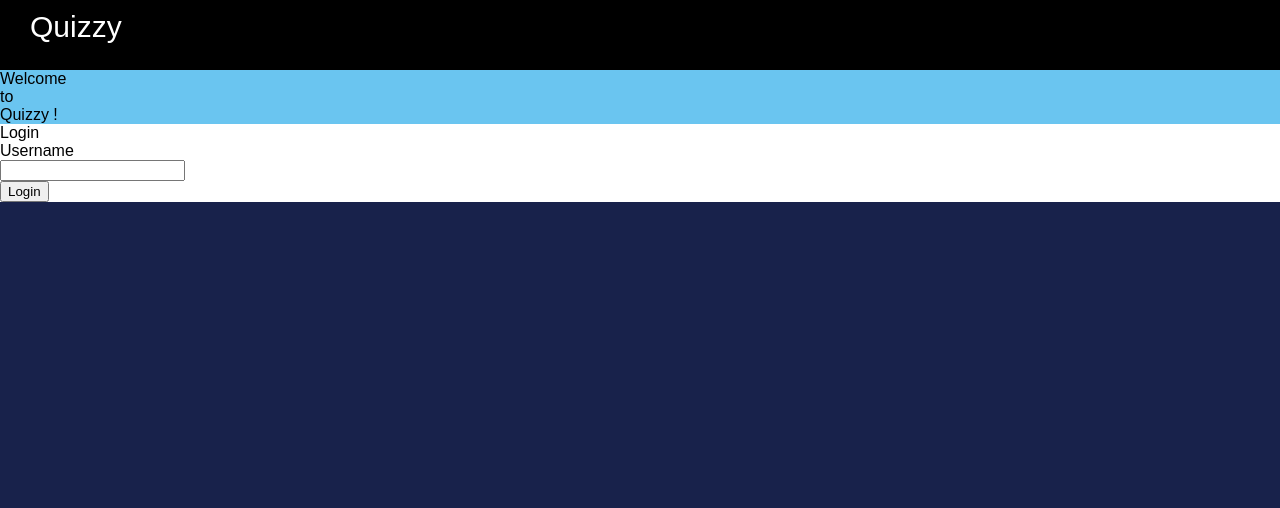
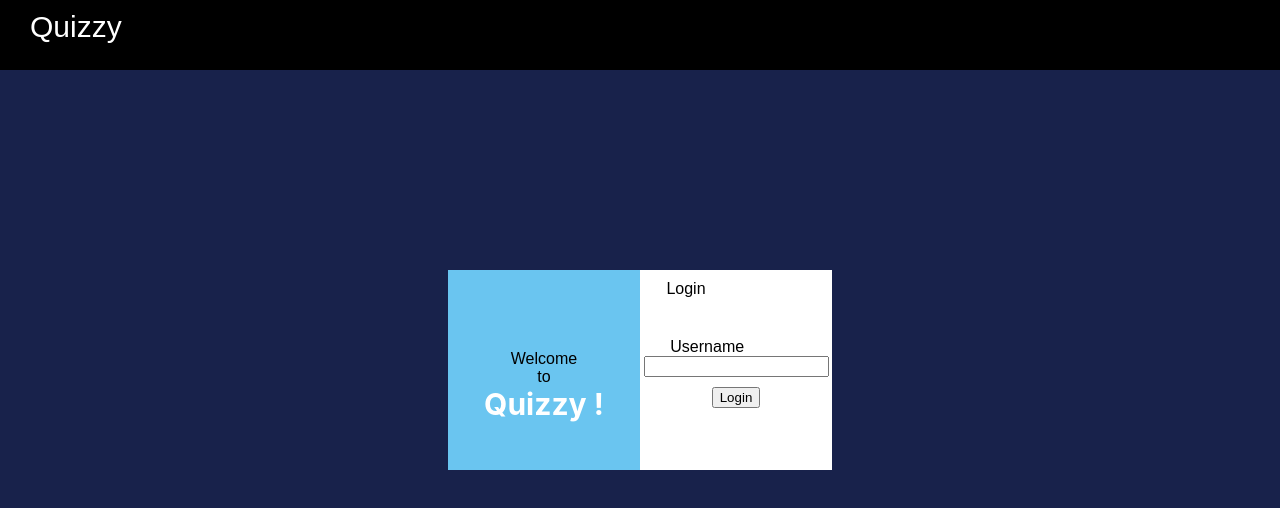
Before and after one commit to vishal9950/Quizzy_FE, a React (Create React App) app: page / in a window 1280 px wide. Shown: the top 508 px of the page. Built offline with nearby package versions, Linux system fonts and the light colour scheme; no server answers; the HTML template or start-up script is replaced by a standard one.

Commit message:
Added styles for login view

```diff
--- a/src/Components/Container/Container.css
+++ b/src/Components/Container/Container.css
@@ -2,4 +2,7 @@
     background-color: #18224b;
     width: 100vw;
     height: 100vh;
+    display: flex;
+    justify-content: center;
+    align-items: center;
 }
--- a/src/Components/Container/Container.js
+++ b/src/Components/Container/Container.js
@@ -11,13 +11,32 @@ class Container extends React.Component {
       username: '',
       page: 1,
       users: [],
-      //   state: [],
+      leaderboard: [],
       score: 0,
       ques: [],
       answered: [],
       ctr: 0,
     };
     this.getUsers();
+  }
+
+  onClickHandler1 = () => {
+    const options = {
+      url: '/users',
+      method: 'POST',
+      data: {
+        username: this.state.username,
+        score: this.state.score,
+      },
+    };
+    axios(options).then(() => {
+      axios.get('/leaderboard').then((leaders) => {
+        this.setState({
+          page: 3,
+          leaderboard: leaders.data,
+        });
+      });
+    });
   }
 
   onChangeHandler1 = (event, quesid) => {
@@ -173,6 +192,12 @@ class Container extends React.Component {
     // });
   }
 
+  //   setLeaders = (leaders) => {
+  //     this.setState({
+  //       leaders: [].concat(leaders),
+  //     });
+  //   }
+
   getUsers = () => {
     axios.get('/users').then((allUsers) => {
       axios.post('/ques').then(() => {
@@ -208,13 +233,40 @@ class Container extends React.Component {
         />);
       }
       return (
-        <div className="Container-ques">
-          {rows}
+        <div>
+          <div className="Container-ques">
+            {rows}
+          </div>
+          <div className="Container-btn">
+            <button onClick={() => { this.onClickHandler1(); }}>Calculate</button>
+          </div>
         </div>
       );
     }
+    const rows = [];
+    for (let i = 0; i < this.state.leaderboard.length; i += 1) {
+      rows.push(<div className="Container-leaders">
+        <span className="Container-username">{this.state.leaderboard[i].username}</span>
+        <span className="Container-score">{this.state.leaderboard[i].score}</span>
+                </div>);
+    }
     return (
-      <div>PAGE 3</div>
+      <div>
+        <div className="Container-usr">
+          {this.state.username}
+        </div>
+        <div className="Container-pg3">
+          <div className="Container-text">
+              Your Score
+          </div>
+          <div className="Container-score">
+            {this.state.score}<span className="Container-sl">/</span>{this.state.answered.length}
+          </div>
+          <div className="Container-leaderboard">
+            {rows}
+          </div>
+        </div>
+      </div>
     );
   }
 }
--- a/src/Components/LoginCard/LoginCard.css
+++ b/src/Components/LoginCard/LoginCard.css
@@ -0,0 +1,17 @@
+.LoginCard-outer {
+    display: flex;
+    flex-direction: row;
+    justify-content: center;
+    width: 50%;
+    height: 50%;
+}
+
+.LoginCard-form {
+    width: 30%;
+}
+
+.LoginCard-greet {
+    position: relative;
+    left: 0px;
+    width: 30%;
+}
--- a/src/Components/LoginCard/LoginCard.js
+++ b/src/Components/LoginCard/LoginCard.js
@@ -21,13 +21,14 @@ class LoginCard extends React.Component {
   render() {
     const { onChange, onClick } = this.props;
     return (
-      <div>
-        <LoginGreet />
-        <LoginForm
+      <div className="LoginCard-outer">
+        <span className="LoginCard-greet"><LoginGreet /></span>
+        <span className="LoginCard-form"><LoginForm
           onClick={onClick}
           username={this.props.username}
           onChange={event => onChange(event)}
         />
+        </span>
       </div>
     );
   }
--- a/src/Components/LoginForm/LoginForm.css
+++ b/src/Components/LoginForm/LoginForm.css
@@ -1,3 +1,28 @@
 .LoginForm-outer {
+    position: relative;
     background-color: white;
+    height: 50%;
+    width: 100%;
+    text-align: center;
 }
+
+.LoginForm-text {
+    position: relative;
+    left: -50px;
+    top: 10px;
+}
+
+.LoginForm-label {
+    position: relative;
+    top: 50px;
+    left: -15%;
+}
+.LoginForm-inp {
+    position: relative;
+    top: 50px;
+}
+
+.LoginForm-btn {
+    position: relative;
+    top: 60px;
+}
--- a/src/Components/LoginForm/LoginForm.js
+++ b/src/Components/LoginForm/LoginForm.js
@@ -20,9 +20,9 @@ class LoginForm extends React.Component {
     return (
       <div className="LoginForm-outer">
         <div className="LoginForm-text">Login</div>
-        <div><label>Username</label></div>
-        <div><input value={this.props.username} type="text" onChange={onChange} /></div>
-        <div><button onClick={onClick}>Login</button></div>
+        <div className="LoginForm-label"><label>Username</label></div>
+        <div className="LoginForm-inp"><input value={this.props.username} type="text" onChange={onChange} /></div>
+        <div className="LoginForm-btn"><button onClick={onClick}>Login</button></div>
       </div>
     );
   }
--- a/src/Components/LoginGreet/LoginGreet.css
+++ b/src/Components/LoginGreet/LoginGreet.css
@@ -1,3 +1,19 @@
 .LoginGreet-outer {
     background-color: #6ac5f0;
+    height: 50%;
+    width: 100%;
+    text-align: center;
+    position: relative;
 }
+
+.Login-txt {
+    position: relative;
+    top: 80px;
+}
+
+#LoginGreet-logo {
+    font-family: -apple-system, BlinkMacSystemFont, 'Segoe UI', Roboto, Oxygen, Ubuntu, Cantarell, 'Open Sans', 'Helvetica Neue', sans-serif;
+    font-weight: bold;
+    color: white;
+    font-size: 30px;
+}
--- a/src/Components/LoginGreet/LoginGreet.js
+++ b/src/Components/LoginGreet/LoginGreet.js
@@ -12,9 +12,9 @@ class LoginGreet extends React.Component {
   render() {
     return (
       <div className="LoginGreet-outer">
-        <div className="LoginGreet-txt">Welcome</div>
-        <div className="LoginGreet-txt">to</div>
-        <div className="LoginGreet-main">Quizzy !</div>
+        <div className="LoginGreet-txt"><div className="Login-txt">Welcome</div></div>
+        <div className="LoginGreet-txt"><div className="Login-txt">to</div></div>
+        <div className="LoginGreet-main"><div id="LoginGreet-logo" className="Login-txt">Quizzy !</div></div>
       </div>
     );
   }
```
Also changed, not shown: .eslintrc.js.
